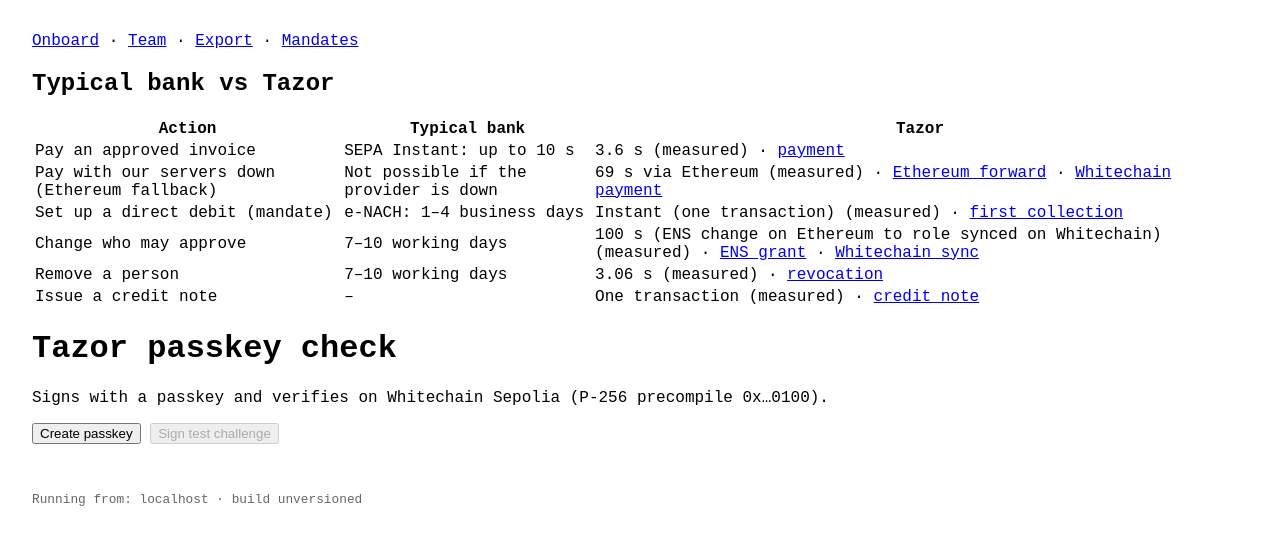
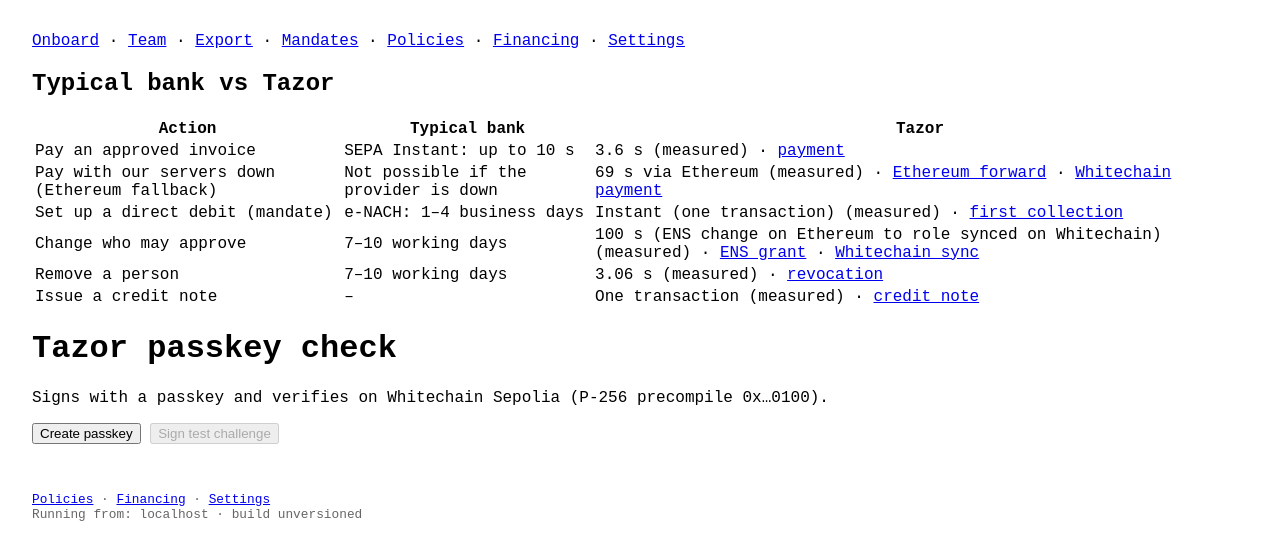
Before and after one commit to charlesms1246/tazor, a Next.js app in the folder apps/web/: page / in a window 1280 px wide. Shown: the top 560 px of the page. Built offline with nearby package versions, Linux system fonts and the light colour scheme.

Commit message:
Link the policies, financing and settings pages from home and footer

```diff
--- a/apps/web/app/footer.tsx
+++ b/apps/web/app/footer.tsx
@@ -9,6 +9,7 @@ export function Footer() {
   useEffect(() => setHost(location.host), []);
   return (
     <footer style={{ marginTop: '3rem', fontSize: '0.8em', color: '#666' }}>
+      <nav data-testid="footer-links"><a href="/policies/">Policies</a> · <a href="/financing/">Financing</a> · <a href="/settings/">Settings</a></nav>
       Running from: <span data-testid="host">{host || '…'}</span> · build <span data-testid="build">{BUILD}</span>
     </footer>
   );
--- a/apps/web/app/page.tsx
+++ b/apps/web/app/page.tsx
@@ -37,7 +37,7 @@ export default function Page() {
 
   return (
     <main>
-      <nav><a href="/onboard/">Onboard</a> · <a href="/team/">Team</a> · <a href="/export/">Export</a> · <a href="/mandates/">Mandates</a></nav>
+      <nav><a href="/onboard/">Onboard</a> · <a href="/team/">Team</a> · <a href="/export/">Export</a> · <a href="/mandates/">Mandates</a> · <a href="/policies/">Policies</a> · <a href="/financing/">Financing</a> · <a href="/settings/">Settings</a></nav>
       <section data-testid="timings">
         <h2>Typical bank vs Tazor</h2>
         <table>
```
